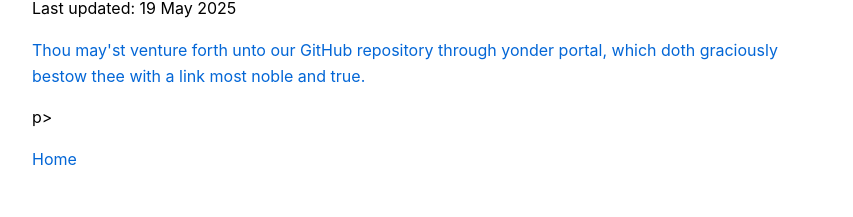
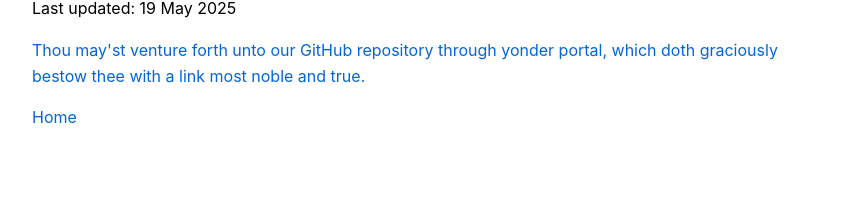
Before and after one commit to Chadzilla-arilla/websites, a Jekyll site: the page built from privacy.html, in a window 1280 px wide. Shown: the part 1066-1283 px from the top of the page, without its empty margins (208-1061 px from the left). Built offline with Jekyll 4.4.1, drawn with Linux system fonts in a browser that asks for light colours; after the commit the page ends 1245 px from its top, so only the background shows below that.

Commit message:
Update privacy.html

```diff
--- a/privacy.html
+++ b/privacy.html
@@ -30,5 +30,5 @@ layout: default
   <p>Last updated: 19 May 2025</p>
 
 <p><a href="https://github.com/Chadzilla-arilla/websites">Thou may'st venture forth unto our GitHub repository through yonder portal, which doth graciously bestow thee with a link most noble and true.</a></p>
-<p></p>p>
+<p></p>
 <p><a href="{{ "/" | relative_url }}">Home</a></p>
```
